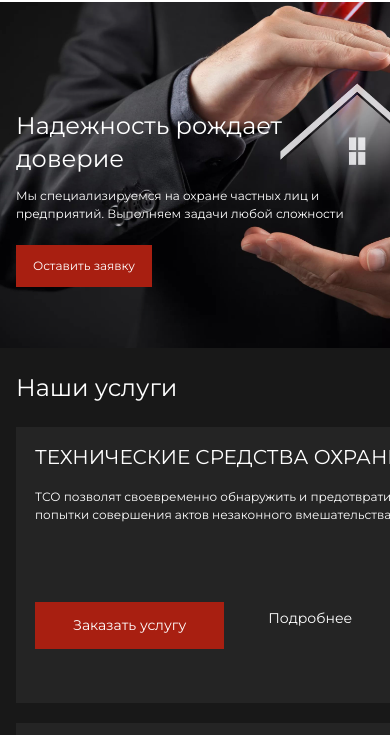
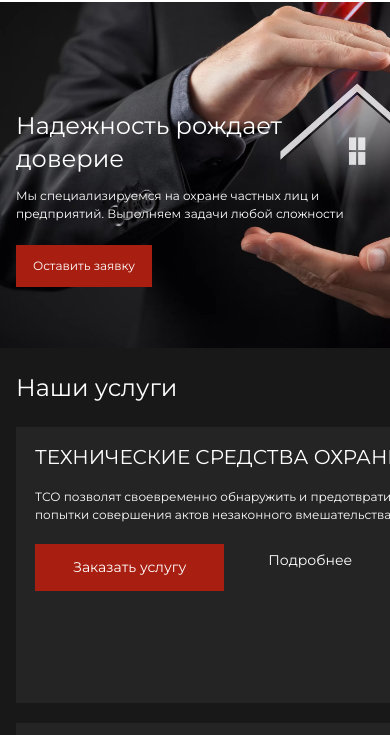
Before and after one commit to Sariuna/Delta, a plain HTML site: page delta/index.html in a window 390 px wide. Shown: the part 107-842 px from the top of the page. Drawn offline with Linux system fonts and the light colour scheme.

Commit message:
Update services.css

```diff
--- a/delta/src/style/services.css
+++ b/delta/src/style/services.css
@@ -120,6 +120,9 @@
   .services__title {
   font-size: 20px;
   }
+  .services__content-btn {
+  margin-top: 0;
+  }
 }
 
 @media (max-width: 767px){
```
